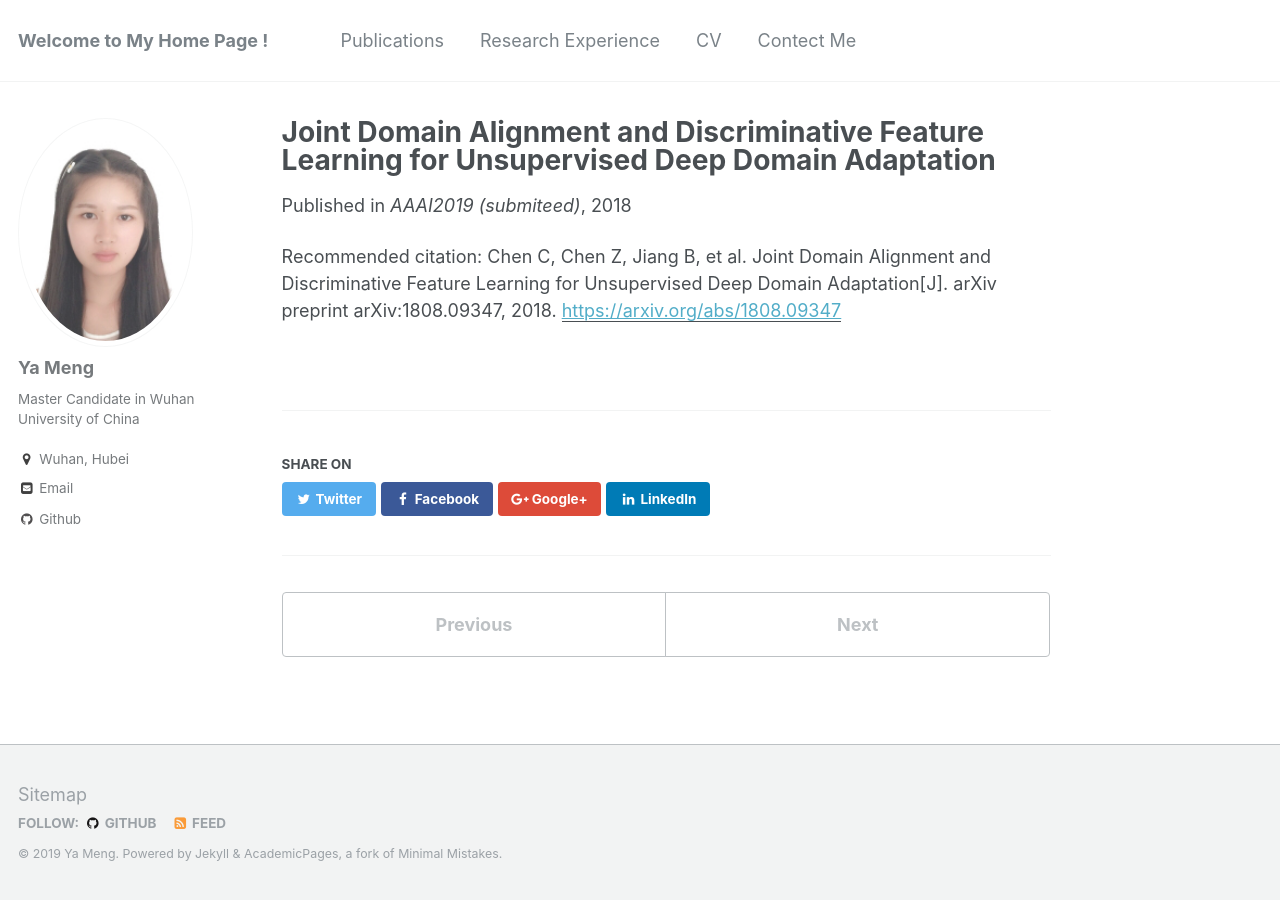
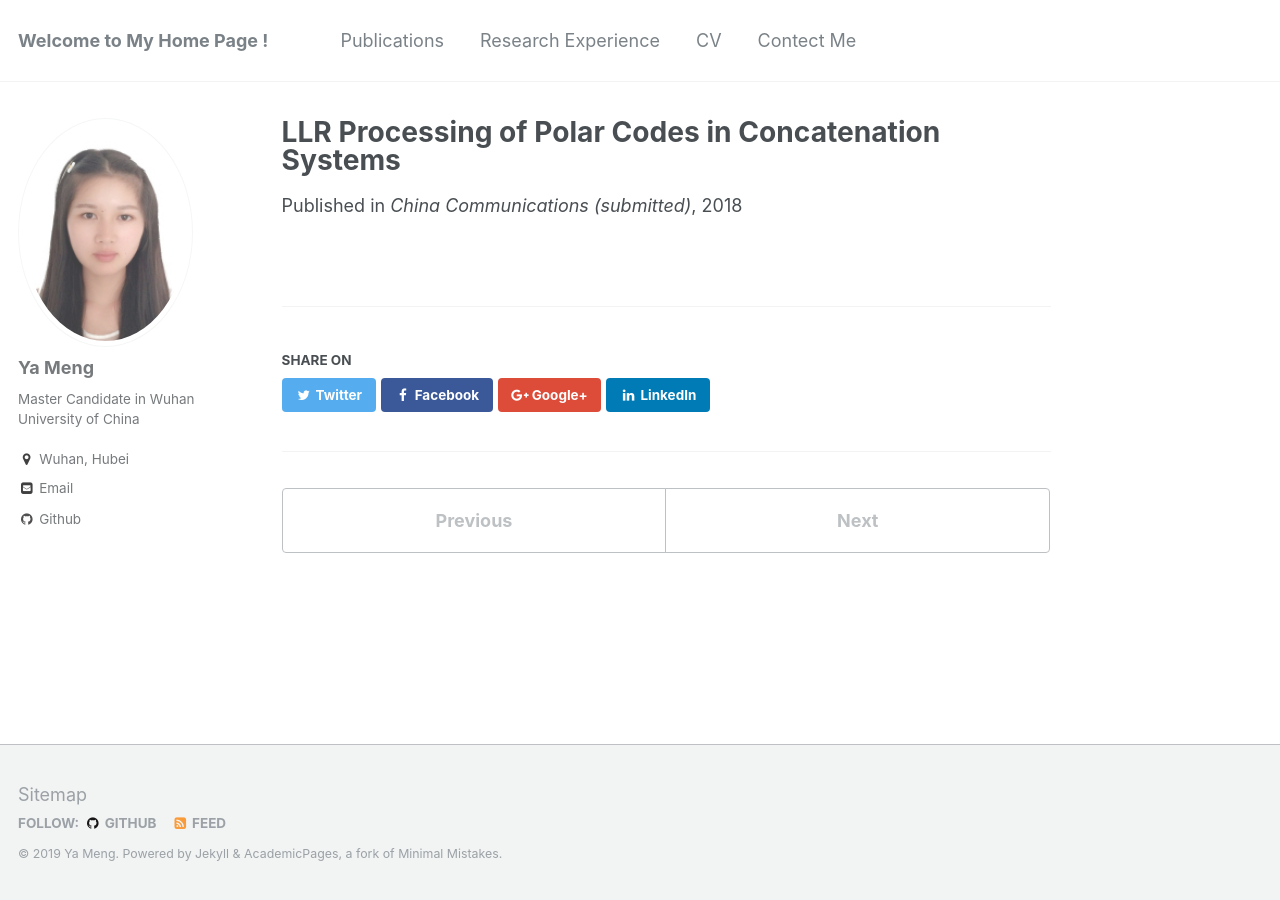
Before and after one commit to mengMia/yameng-ahu.github.io, a Jekyll site: the page built from _publications/2018-paper-3.md, in a window 1280 px wide. Built offline with Jekyll 4.4.1, drawn with Linux system fonts in a browser that asks for light colours.

Commit message:
Update 2018-paper-3.md

```diff
--- a/_publications/2018-paper-3.md
+++ b/_publications/2018-paper-3.md
@@ -1,10 +1,8 @@
 ---
-title: "Joint Domain Alignment and Discriminative Feature Learning for Unsupervised Deep Domain Adaptation"
+title: "LLR Processing of Polar Codes in Concatenation Systems"
 collection: publications
 permalink: /publication/2019-09-10
-excerpt: 'submitted to AAAI 2019, (CCF A, Top conference of Artificail Intellegence).'
+excerpt: 'submitted to China Communications.'
 date: 2018-09-11
-venue: 'AAAI2019 (submiteed)'
-paperurl: 'https://arxiv.org/abs/1808.09347'
-citation: 'Chen C, Chen Z, Jiang B, et al. Joint Domain Alignment and Discriminative Feature Learning for Unsupervised Deep Domain Adaptation[J]. arXiv preprint arXiv:1808.09347, 2018.'
+venue: 'China Communications (submitted)'
 ---
```
